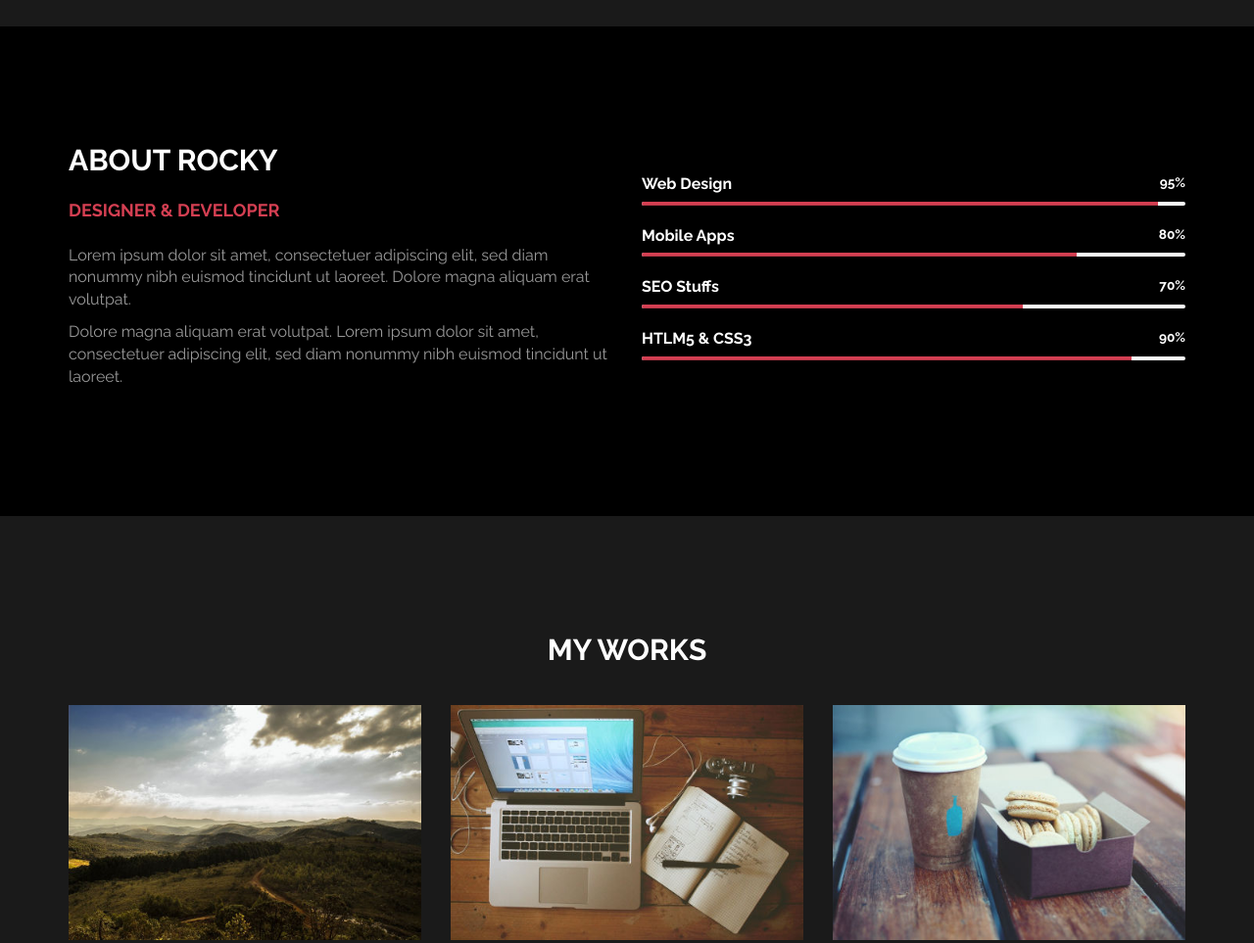
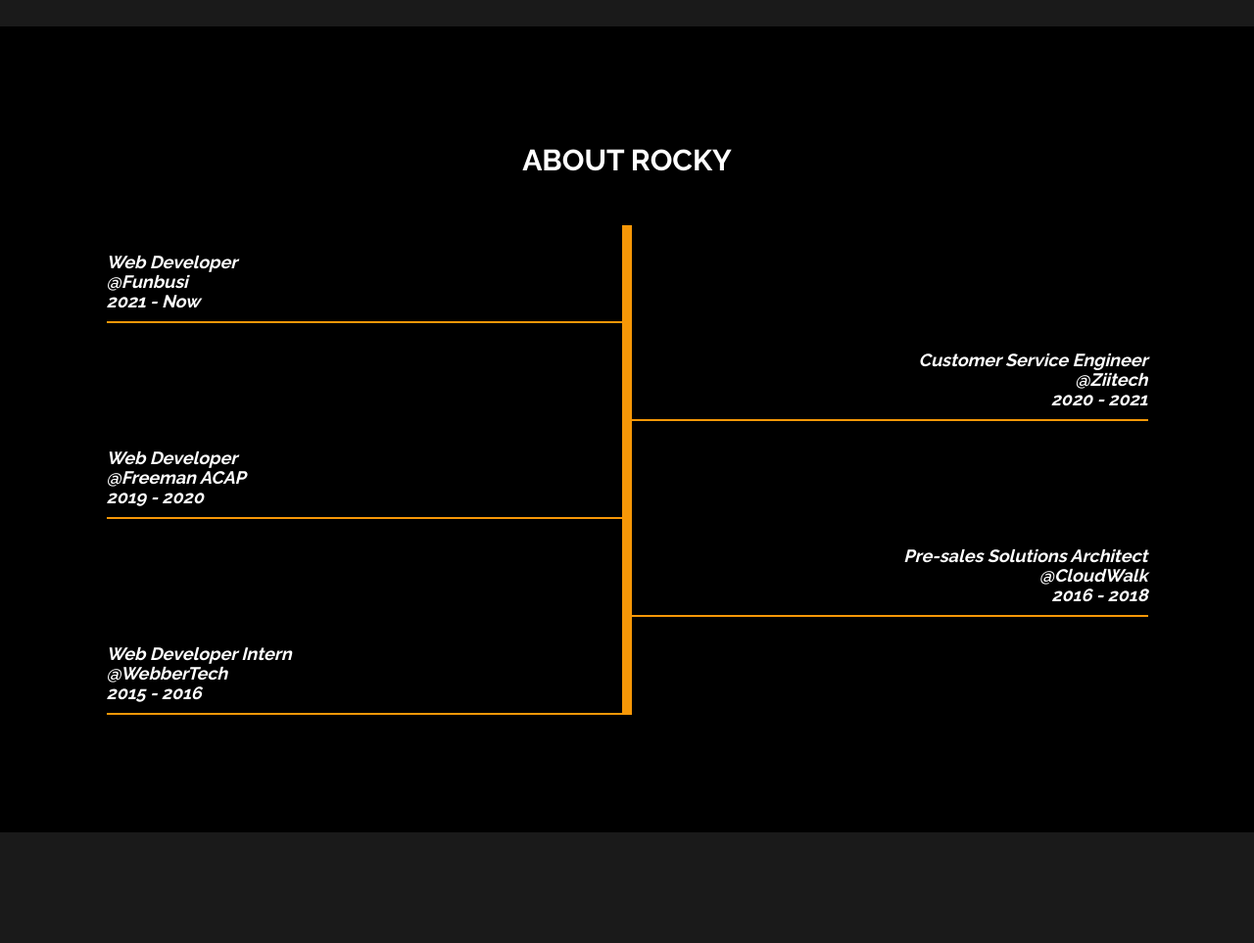
Before and after one commit to XiaolongWang-Rocky/XiaolongWang-Rocky.github.io, a plain HTML site: page index.html in a window 1280 px wide. Shown: the part 1880-2843 px from the top of the page at 98% size. Drawn offline with Linux system fonts and the light colour scheme.

Commit message:
version 1.3.0 completed

```diff
--- a/css/templatemo-style.css
+++ b/css/templatemo-style.css
@@ -248,6 +248,7 @@ h5 {
     -ms-animation-timing-function: ease-in;
 }
 
+@media (min-width: 992px) {
     .spec_card_container p {
         opacity: 0;
         transition: opacity 1s ease-in;
@@ -256,6 +257,7 @@ h5 {
         -moz-transition: opacity 1s ease-in;
         -ms-transition: opacity 1s ease-in;
     }
+}
 
 .spec_card:hover+p {
     opacity: 1;
@@ -263,37 +265,58 @@ h5 {
 /* end specialities */
 
 /* start about */
-#about h4 {
-    padding: 15px 0;
-    color: #D43F52;
+#about h2 {
+    text-align: center;
 }
 
-#about .progress {
-    border-radius: 4px;
-    background: #ffffff;
-    height: 4px;
+.about_title {
+    margin-bottom: 40px;
 }
 
-#about .progress .progress-bar-danger {
-    background: #D43F52;
+.exp_container {
+    width: 100%;
+    height: auto;
+    display: flex;
+    flex-direction: row;
+    justify-content: center;
 }
 
-#about .text-top {
-    padding-top: 50px;
+.l_exp_list {
+    height: auto;
+    flex-basis: 45%;
+    text-align: left;
 }
 
-#about span {
-    color: #ffffff;
-    font-weight: bold;
-    display: block;
-    padding-bottom: 6px;
+.time_line {
+    width: 10px;
+    min-width: 10px;
+    background-color: #f69707;
 }
 
-#about small {
-    font-weight: bold;
-    float: right;
+.r_exp_list {
+    height: auto;
+    flex-basis: 45%;
 }
 
+.r_exp_list h4{
+    text-align: right;
+}
+
+.l_exp_list div, .r_exp_list div {
+    height: 100px;
+    position: relative;
+}
+
+.exp_container h4 {
+    width: 100%;
+    position: absolute;
+    bottom: 0px;
+    font-style: italic;
+}
+
+.exp_item {
+    border-bottom: 2px solid #f69707;
+}
 /* end about */
 
 /* start portfolio */
@@ -313,7 +336,7 @@ h5 {
 }
 
 #portfolio .portfolio-thumb .portfolio-overlay {
-    background: #D43F52;
+    background: #f69707;
     top: 0;
     left: 0;
     right: 0;
@@ -350,7 +373,7 @@ h5 {
 #contact .fa {
     border: 2px solid #ffffff;
     border-radius: 50%;
-    color: #D43F52;
+    color: #f69707;
     width: 50px;
     height: 50px;
     line-height: 45px;
@@ -372,7 +395,7 @@ h5 {
 }
 
 #contact input[type="submit"] {
-    background: #D43F52;
+    background: #f69707;
     border: 2px solid transparent;
     color: #ffffff;
     font-weight: bold;
@@ -381,7 +404,7 @@ h5 {
 
 #contact input[type="submit"]:hover {
     background: #ffffff;
-    color: #D43F52;
+    color: #f69707;
 }
 
 /* end contact */
@@ -422,7 +445,7 @@ footer hr {
 }
 
 .social-icon li a:hover {
-    color: #D43F52;
+    color: #f69707;
 }
 
 /* end social icon */
--- a/index.html
+++ b/index.html
@@ -166,29 +166,27 @@
 			<!-- start about -->
 			<div id="about" class="section">
 				<div class="container">
+					<div class="row about_title">
+						<div class="col-md-12 wow bounce">
+							<h2>ABOUT ROCKY</h2>
+						</div>
+					</div>
 					<div class="row">
-					<div class="col-md-6 col-xs-11 wow fadeInLeft" data-wow-delay="0.9s">
-						<h2>ABOUT ROCKY</h2>
-						<h4>DESIGNER &AMP; DEVELOPER</h4>
-						<p>Lorem ipsum dolor sit amet, consectetuer adipiscing elit, sed diam nonummy nibh euismod tincidunt ut laoreet. Dolore magna aliquam erat volutpat.</p>
-						<p>Dolore magna aliquam erat volutpat. Lorem ipsum dolor sit amet, consectetuer adipiscing elit, sed diam nonummy nibh euismod tincidunt ut laoreet.</p>
+						<div class="exp_container">
+							<div class="l_exp_list">
+								<div class="exp_item wow fadeInLeftBig animated" data-wow-delay="0s"><h4>Web Developer<br/>@Funbusi<br/>2021 - Now</h4></div>
+								<div></div>
+								<div class="exp_item wow fadeInLeftBig animated" data-wow-delay="0.6s"><h4>Web Developer<br/>@Freeman ACAP<br/>2019 - 2020</h4></div>
+								<div></div>
+								<div class="exp_item wow fadeInLeftBig animated" data-wow-delay="1.2s"><h4>Web Developer Intern<br/>@WebberTech<br/>2015 - 2016</h4></div>
 							</div>
-					<div class="col-md-6 col-xs-11 wow fadeInRight" data-wow-delay="0.9s">
-						<span class="text-top">Web Design <small>95%</small></span>
-							<div class="progress">
-								<div class="progress-bar progress-bar-danger" role="progressbar" aria-valuenow="60" aria-valuemin="0" aria-valuemax="100" style="width: 95%;"></div>
-							</div>
-						<span>Mobile Apps <small>80%</small></span>
-							<div class="progress">
-								<div class="progress-bar progress-bar-danger" role="progressbar" aria-valuenow="80" aria-valuemin="0" aria-valuemax="100" style="width: 80%;"></div>
-							</div>
-						<span>SEO Stuffs <small>70%</small></span>
-							<div class="progress">
-								<div class="progress-bar progress-bar-danger" role="progressbar" aria-valuenow="60" aria-valuemin="0" aria-valuemax="100" style="width: 70%;"></div>
-							</div>
-						<span>HTLM5 &AMP; CSS3 <small>90%</small></span>
-							<div class="progress">
-								<div class="progress-bar progress-bar-danger" role="progressbar" aria-valuenow="60" aria-valuemin="0" aria-valuemax="100" style="width: 90%;"></div>
+							<div class="time_line"></div>
+							<div class="r_exp_list">
+								<div></div>
+								<div class="exp_item wow fadeInRightBig animated" data-wow-delay="0.3s"><h4>Customer Service Engineer<br/>@Ziitech<br/>2020 - 2021</h4></div>
+								<div></div>
+								<div class="exp_item wow fadeInRightBig animated" data-wow-delay="0.9s"><h4>Pre-sales Solutions Architect<br/>@CloudWalk<br/>2016 - 2018</h4></div>
+								<div></div>
 							</div>
 						</div>
 					</div>
@@ -304,7 +302,6 @@
 				</div>
 			</footer>
 			<!-- end footer -->
-
 		</div>
 
 		<!-- jQuery -->
```
Lines whose indentation alone changed are shown as unchanged.
